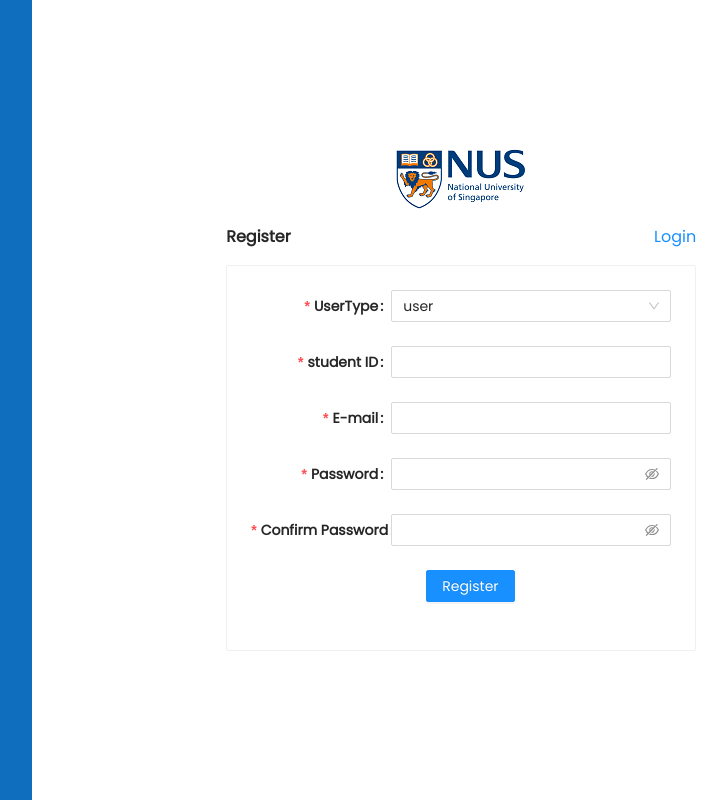
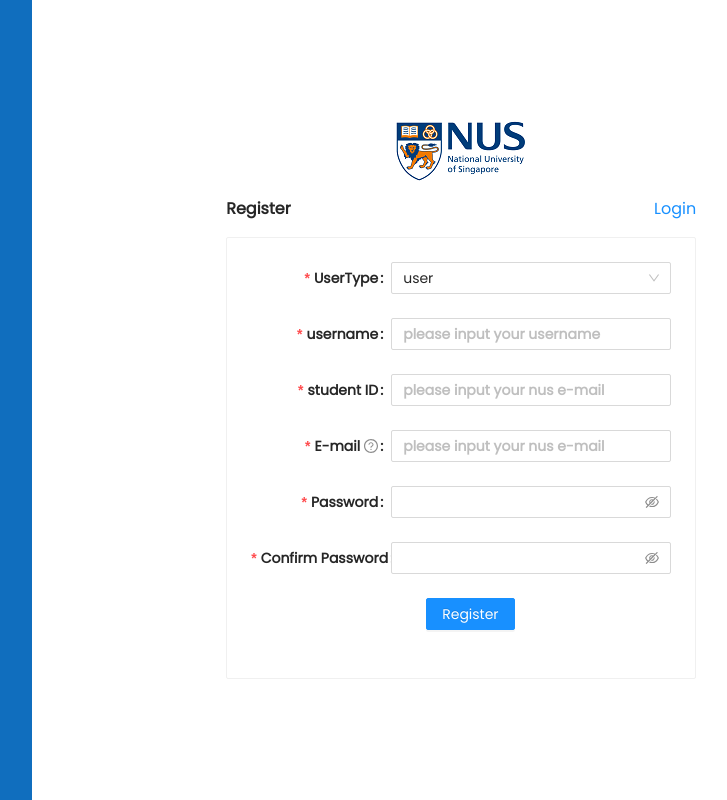
Before and after one commit to ibnahmadCoded/cs5421-project, a React (Create React App) app: page /login in a window 1280 px wide. Both pictures are taken after a click on the link "Register". Shown: the whole page, without its empty margins (390-1117 px from the left). Built offline with nearby package versions, Linux system fonts and the light colour scheme; data requests are answered from the project's data file.

Commit message:
user auth integration

```diff
--- a/src/api/index.js
+++ b/src/api/index.js
@@ -7,9 +7,10 @@ API.interceptors.request.use((req) => {
         req.headers.Authorization =
             `Bearer ${JSON.parse(localStorage.getItem('profile'))?.token}`
     }
+    return req
 })
 
-export const adminLogin = (formData) => API.post('/adminLogin', formData)
-export const adminRegister = (formData) => API.post('/adminRegister', formData)
-export const userLogin = (formData) => API.post('/userLogin', formData)
-export const userRegister = (formData) => API.post('/userRegister', formData)
+export const adminLogin = (formData) => API.post('/api/admins/adminLogin', formData)
+export const adminRegister = (formData) => API.post('/api/admins/adminReg', formData)
+export const userLogin = (formData) => API.post('/api/users/userLogin', formData)
+export const userRegister = (formData) => API.post('/api/users/userReg', formData)
--- a/src/components/authentic/Authentic.js
+++ b/src/components/authentic/Authentic.js
@@ -1,5 +1,5 @@
 import React, { useEffect, useState } from "react";
-import { Button, Input, Form, Select, Card } from "antd";
+import { Button, Input, Form, Select, Card, Modal, Space } from "antd";
 import {UserOutlined, LockOutlined} from "@ant-design/icons"
 import { useLocation, useNavigate } from "react-router-dom";
 import * as api from "../../api/index.js";
@@ -36,6 +36,13 @@ const tailFormItemLayout = {
       },
     },
 };
+
+function createErrorModal(errorMessage) {
+    Modal.error({
+      title: 'ERROR!',
+      content: errorMessage,
+    });
+}
 
 
 const Authentic = ({isAuth, changeIsAuth, changeUserInfo, changePath}) => {
@@ -108,28 +115,96 @@ const Authentic = ({isAuth, changeIsAuth, changeUserInfo, changePath}) => {
             }
         }
     */
-    const onFinish = (values) => {
+    const onFinish = async(values) => {
         console.log('Received values of form: ', values);
         if (userType === "user") {
             if(isLogin) {
-                if(values.username === "gejing") {
-                    localStorage.setItem('profile', JSON.stringify(values));
+                const loginFormData = {
+                    email: values?.email,
+                    password: values?.password,
+                }
+                const res = await api.userLogin(loginFormData)
+                console.log(res)
+
+                if(res?.data?.success === true) {
+                    let userInformation = {
+                        username: res?.data?.payload?.name,
+                        useremail: values.email,
+                        usertype: res?.data?.userType
+                    }
+                    localStorage.setItem('profile', JSON.stringify(userInformation));
                     changeUserInfo(JSON.parse(localStorage.getItem('profile')))
 
                     changePath("/")
                     navigate("/")
+                } else if ( res?.status === 400 ) {
+
+                } else if (res?.status === 404) {
+
                 }
+
             } else {
-                setIsLogin(true)
-                form.resetFields();
+                const registerFormData = {
+                    name: values?.username,
+                    email: values?.email,
+                    password: values?.password,
+                    studentId: values?.studentid,
+                }
+                console.log(registerFormData)
+                const res = await api.userRegister(registerFormData)
+                console.log(res)
+                if (res?.status === 400) {
+                    /**/
+                    createErrorModal("Email already exists")
+                    form.resetFields()
+                } else {
+                    setIsLogin(true)
+                    form.resetFields()
+                }
             }
         } else if (userType === "admin") {
             if(isLogin) {
-                changePath("/")
-                navigate("/")
+                const loginFormData = {
+                    email: values?.email,
+                    password: values?.password,
+                }
+                const res = await api.adminLogin(loginFormData)
+                console.log(res)
+                if(res?.data?.success === true) {
+                    let userInformation = {
+                        username: res?.data?.payload?.name,
+                        usertype: res?.data?.userType
+                    }
+                    localStorage.setItem('profile', JSON.stringify(userInformation));
+                    changeUserInfo(JSON.parse(localStorage.getItem('profile')))
+
+                    changePath("/")
+                    navigate("/")
+                } else if (res?.status === 404) {
+
+                } else if (res?.status === 400) {
+
+                }
+
             } else {
-                setIsLogin(true)
-                form.resetFields();
+                const registerFormData = {
+                    name: values.username,
+                    email: values.email,
+                    password: values.password,
+                    department: values.department,
+                    designation: values.designation,
+                }
+                console.log(registerFormData)
+                const res = await api.adminRegister(registerFormData)
+                console.log(res)
+
+                if(res?.status === 400) {
+                    createErrorModal("Email already exists")
+                    form.resetFields()
+                } else {
+                    setIsLogin(true)
+                    form.resetFields();
+                }
             }
         }
     };
@@ -176,7 +251,7 @@ const Authentic = ({isAuth, changeIsAuth, changeUserInfo, changePath}) => {
                                     ]}
                             >
                                 <Select
-                                    placeholder="Select a option and change input text above"
+                                    placeholder="Please select your user type"
                                     onChange={onUserTypeChange}
                                 >
                                     <Option value="user">user</Option>
@@ -184,15 +259,20 @@ const Authentic = ({isAuth, changeIsAuth, changeUserInfo, changePath}) => {
                                 </Select>
                             </Form.Item>
                             <Form.Item
-                                name="username"
+                                name="email"
+                                tooltip="please input your nus E-mail like xxxxx@u.nus.edu"
                                 rules={[
                                     {
+                                        pattern: new RegExp(".+@u.nus.edu"),
+                                        message: 'The input is not valid NUS e-mail address!',
+                                    },
+                                    {
                                         required: true,
-                                        message: 'Please input your Username!',
+                                        message: 'Please input your E-mail!',
                                     },
                                 ]}
                             >
-                                <Input prefix={<UserOutlined className="site-form-item-icon" />} placeholder="Username" />
+                                <Input prefix={<UserOutlined className="site-form-item-icon" />} placeholder="please input your nus e-mail like xxxx@u.nus.edu" />
                             </Form.Item>
                             <Form.Item
                                 name="password"
@@ -246,6 +326,13 @@ const Authentic = ({isAuth, changeIsAuth, changeUserInfo, changePath}) => {
                                     <Option value="admin">admin</Option>
                                 </Select>
                             </Form.Item>
+                            <Form.Item
+                                name="username"
+                                label="username"
+                                rules={[{ required: true, message: 'Please input your username!', whitespace: true }]}
+                            >
+                                <Input placeholder="please input your username"/>
+                            </Form.Item>
                             {
                                 (userType === "user") && (
                                     <Form.Item
@@ -262,13 +349,14 @@ const Authentic = ({isAuth, changeIsAuth, changeUserInfo, changePath}) => {
                                             },
                                         ]}
                                     >
-                                        <Input />
+                                        <Input placeholder="please input your nus e-mail"/>
                                     </Form.Item>
                                 )
                             }
                             <Form.Item
                                 name="email"
                                 label="E-mail"
+                                tooltip="please input your nus E-mail like xxxxx@u.nus.edu"
                                 rules={[
                                     {
                                         pattern: new RegExp(".+@u.nus.edu"),
@@ -280,7 +368,7 @@ const Authentic = ({isAuth, changeIsAuth, changeUserInfo, changePath}) => {
                                     },
                                 ]}
                             >
-                                <Input />
+                                <Input placeholder="please input your nus e-mail"/>
                             </Form.Item>
                             <Form.Item
                                 name="password"
--- a/src/login.css
+++ b/src/login.css
@@ -1,3 +1,9 @@
+#root {
+	width: 100%;
+	height: 100%;
+	/*background-image: linear-gradient(90deg,#106EBE, #106EBE 33%,white 33%, white 100%); */
+  }
+
 .login_content {
 
   width: 100%;
```
